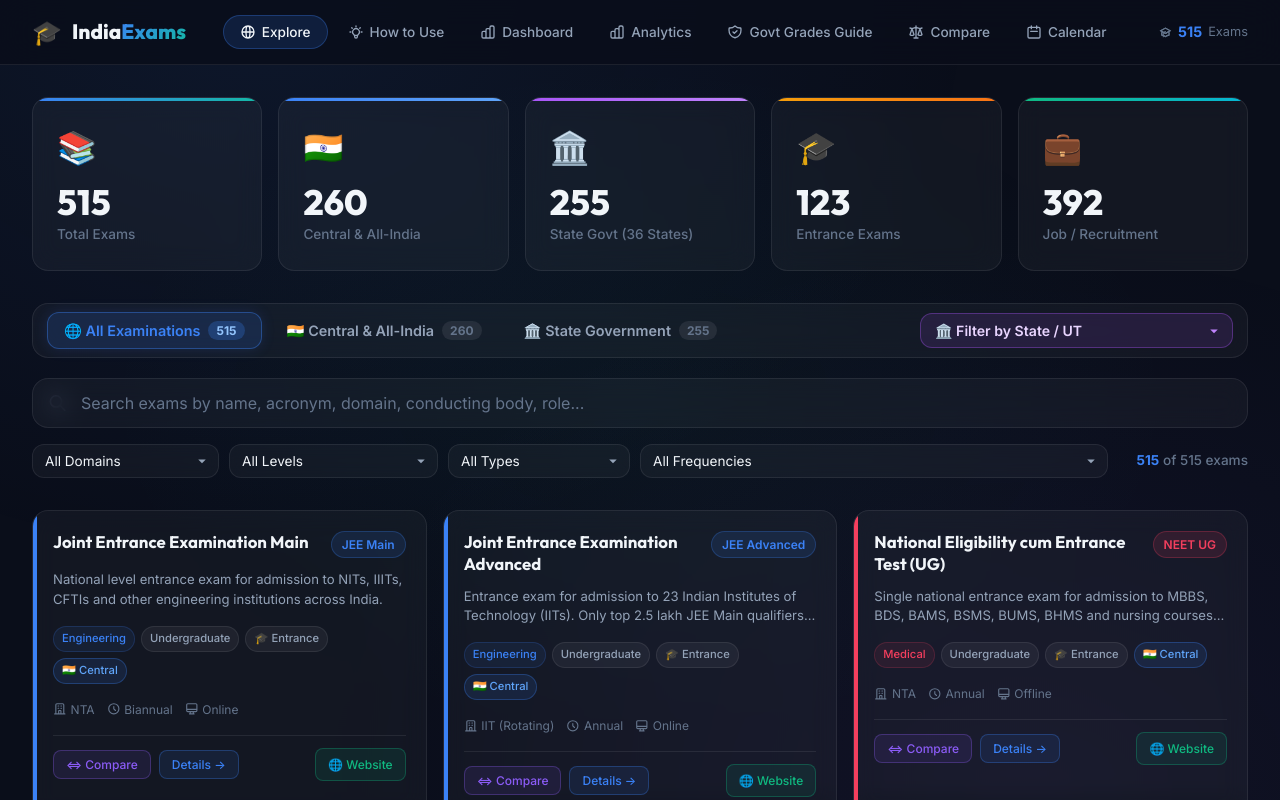
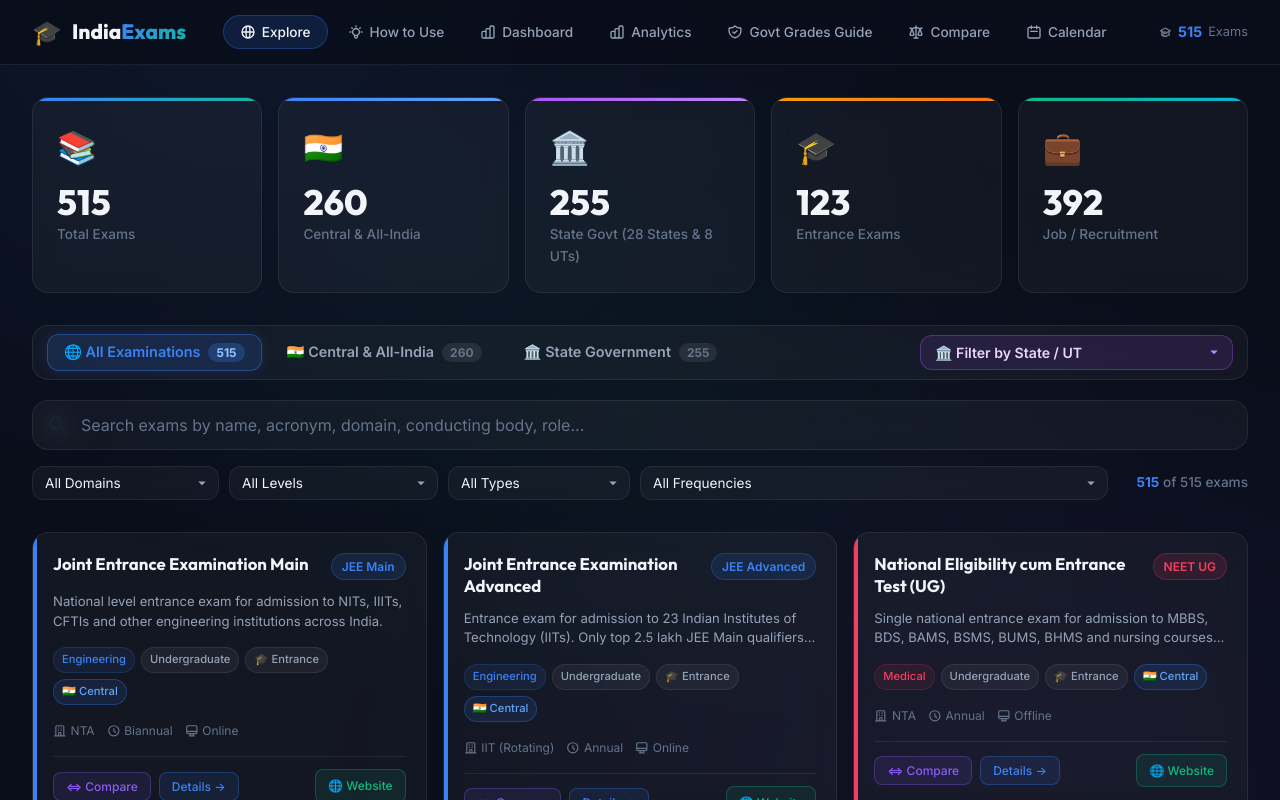
Before and after one commit to surajvadhya62-ux/indian-exams-dashboard, a React (Vite) app: page / in a window 1280 px wide. Shown: the top 800 px of the page. Built offline with nearby package versions, Linux system fonts and the light colour scheme.

Commit message:
fix: display accurate '28 States & 8 UTs' in stats card and remove quick tip from How to Use

```diff
--- a/src/components/HowToUse.jsx
+++ b/src/components/HowToUse.jsx
@@ -114,7 +114,7 @@
           How to Navigate <span className="logo-highlight">IndiaExams</span>
         </h1>
         <p className="how-to-use-subtitle">
-          Your comprehensive guide to exploring over 200+ statutory government examinations,
+          Your comprehensive guide to exploring over 500+ statutory government examinations,
           switching between Central and State ecosystems, comparing cadres, and tracking annual schedules.
         </p>
       </div>
@@ -149,26 +149,6 @@
           </div>
         ))}
       </div>
-
-      <div className="how-to-use-footer-tip">
-        <div className="tip-content">
-          <h4>💡 Quick Pro-Tip for Aspirants</h4>
-          <p>
-            If you are preparing for both Central and State exams (e.g. SSC CGL + UPSSSC or UPSC + State PCS),
-            use the <strong>Central & All-India</strong> scope for national syllabus planning, and switch to your specific <strong>State Government</strong> filter to check local notification windows and eligibility criteria.
-          </p>
-        </div>
-        <button
-          className="btn-primary"
-          onClick={() => {
-            setFilters({ domain: '', level: '', exam_mode: '', frequency: '', exam_type: '', jurisdiction: '', state: '' })
-            setSearchQuery('')
-            setActiveView('explore')
-          }}
-        >
-          Start Exploring Exams →
-        </button>
-      </div>
     </div>
   )
 }
--- a/src/components/StatsOverview.jsx
+++ b/src/components/StatsOverview.jsx
@@ -1,11 +1,26 @@
 import { useMemo } from 'react'
+
+const INDIAN_STATES = new Set([
+  'Andhra Pradesh', 'Arunachal Pradesh', 'Assam', 'Bihar', 'Chhattisgarh',
+  'Goa', 'Gujarat', 'Haryana', 'Himachal Pradesh', 'Jharkhand', 'Karnataka',
+  'Kerala', 'Madhya Pradesh', 'Maharashtra', 'Manipur', 'Meghalaya', 'Mizoram',
+  'Nagaland', 'Odisha', 'Punjab', 'Rajasthan', 'Sikkim', 'Tamil Nadu',
+  'Telangana', 'Tripura', 'Uttar Pradesh', 'Uttarakhand', 'West Bengal'
+])
+
+const INDIAN_UTS = new Set([
+  'Andaman & Nicobar Islands', 'Chandigarh', 'Dadra & Nagar Haveli and Daman & Diu',
+  'Delhi', 'Jammu & Kashmir', 'Ladakh', 'Lakshadweep', 'Puducherry'
+])
 
 export default function StatsOverview({ exams }) {
   const stats = useMemo(() => {
     const domains = new Set(exams.map(e => e.domain))
     const centralCount = exams.filter(e => e.jurisdiction === 'central').length
     const stateCount = exams.filter(e => e.jurisdiction === 'state').length
-    const uniqueStates = new Set(exams.filter(e => e.jurisdiction === 'state' && e.state && e.state !== 'All India').map(e => e.state))
+    const uniqueEntities = new Set(exams.filter(e => e.jurisdiction === 'state' && e.state && e.state !== 'All India').map(e => e.state))
+    const statesCount = Array.from(uniqueEntities).filter(s => INDIAN_STATES.has(s)).length
+    const utsCount = Array.from(uniqueEntities).filter(s => INDIAN_UTS.has(s)).length
     const entranceCount = exams.filter(e => e.exam_type === 'entrance').length
     const jobCount = exams.filter(e => e.exam_type === 'job').length
     return {
@@ -13,7 +28,8 @@
       domains: domains.size,
       central: centralCount,
       state: stateCount,
-      statesCovered: uniqueStates.size,
+      statesCount,
+      utsCount,
       entrance: entranceCount,
       job: jobCount,
     }
@@ -34,7 +50,7 @@
       <div className="stat-card slide-up" style={{ animationDelay: '0.08s' }}>
         <span className="stat-card-icon">🏛️</span>
         <div className="stat-card-value">{stats.state}</div>
-        <div className="stat-card-label">State Govt ({stats.statesCovered} States)</div>
+        <div className="stat-card-label">State Govt ({stats.statesCount} States & {stats.utsCount} UTs)</div>
       </div>
       <div className="stat-card slide-up" style={{ animationDelay: '0.12s' }}>
         <span className="stat-card-icon">🎓</span>
```
